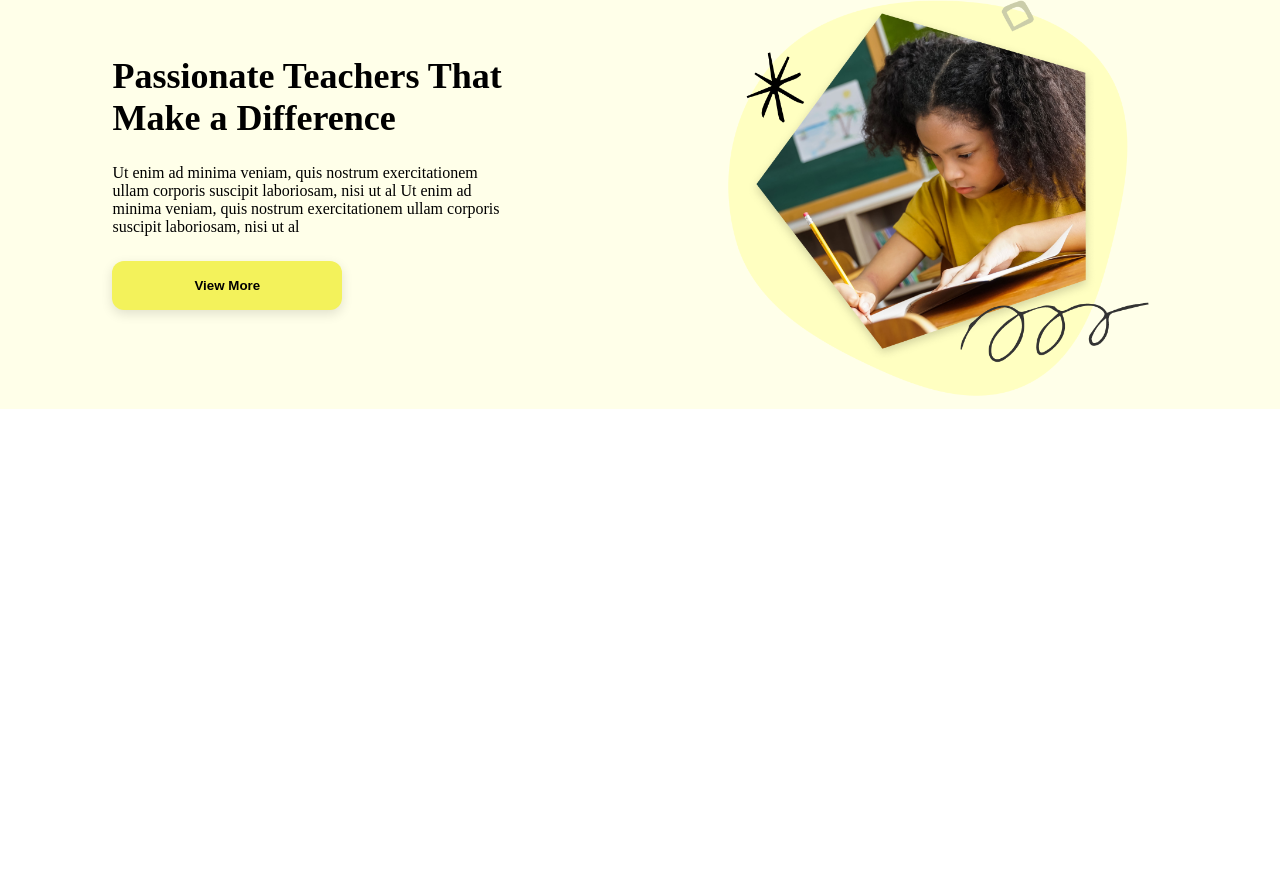
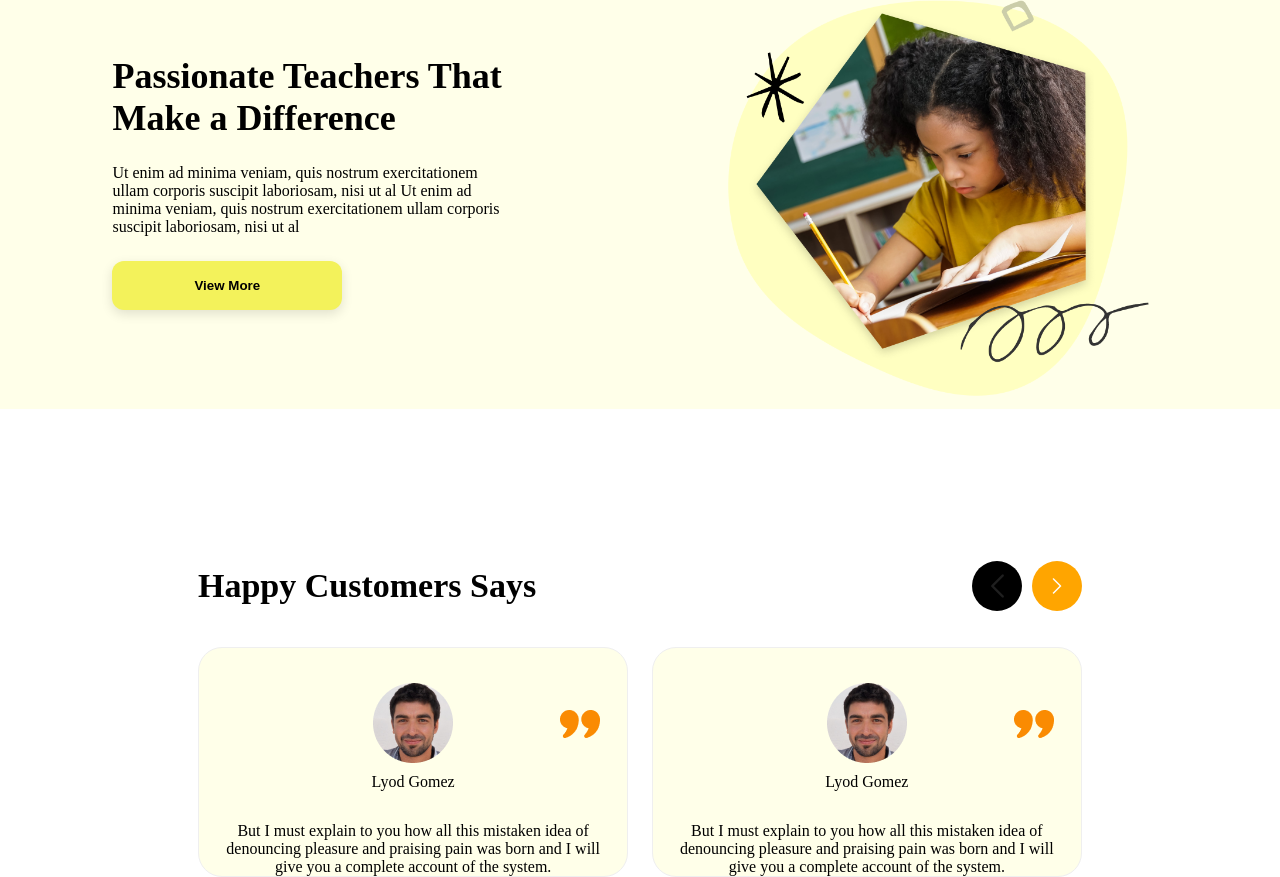
Before and after one commit to MDABDULLAH16/21Days-of-code-assignment-1, a plain HTML site: page about.html in a window 1280 px wide. Shown: the part 1870-2747 px from the top of the page. Before the commit the page ends 2279 px from the top, so only its background shows below. Drawn offline with Linux system fonts and the light colour scheme.

Commit message:
customer review done

```diff
--- a/about.css
+++ b/about.css
@@ -98,3 +98,75 @@ nav a {
   background: #f3f25b;
   box-shadow: 0px 4px 12px 0px rgba(0, 0, 0, 0.12);
 }
+/* customer review*/
+.arrow {
+  display: flex;
+}
+.left {
+  height: 50px;
+  width: 50px;
+  margin-right: 10px;
+  background-color: black;
+  display: flex;
+  align-items: center;
+  justify-content: center;
+  border-radius: 50%;
+}
+.right {
+  height: 50px;
+  width: 50px;
+  background-color: Orange;
+  display: flex;
+  align-items: center;
+  justify-content: center;
+  border-radius: 50%;
+}
+.comma {
+  height: 28px !important;
+  width: 40px !important;
+  position: absolute;
+  top: 0;
+  right: 0;
+  padding: 27px;
+}
+.customer-title {
+  display: flex;
+  align-items: center;
+  justify-content: space-around;
+  gap: 40px;
+  margin-top: 152px;
+  margin-bottom: 36px;
+}
+.customer-title h1 {
+  font-size: 34px;
+}
+.customer-info {
+  display: flex;
+  flex-direction: column;
+  justify-content: center;
+  align-items: center;
+  position: relative;
+  border-radius: 24px;
+  border: 1px solid var(--gray, #efefef);
+  background: #ffffe9;
+}
+.customer-info img {
+  height: 80px;
+  width: 80px;
+  margin-top: 35px;
+}
+.customer-info p {
+  text-align: center;
+  padding-left: 27px;
+  padding-right: 27px;
+}
+.customer-name {
+  margin-top: 10px;
+  margin-bottom: 31px;
+}
+
+.customer-info-container {
+  display: flex;
+  justify-content: center;
+  gap: 24px;
+}
--- a/about.html
+++ b/about.html
@@ -1,10 +1,10 @@
 <!DOCTYPE html>
 <html lang="en">
   <head>
-    <meta charset="UTF-8">
-    <meta name="viewport" content="width=device-width, initial-scale=1.0">
+    <meta charset="UTF-8" />
+    <meta name="viewport" content="width=device-width, initial-scale=1.0" />
     <title>Kindergarten School</title>
-    <link rel="stylesheet" href="./about.css">
+    <link rel="stylesheet" href="./about.css" />
   </head>
   <body>
     <header>
@@ -19,62 +19,118 @@
     <section class="about-banner-container">
       <div class="about-title">
         <h1>About Us</h1>
-                <p>From preschool to pre-tertiary, our students enjoy fun,<br>interactive and relevant lessons and are empowered to think <br>
-                beyond the confines of the classroom.</p>
+        <p>
+          From preschool to pre-tertiary, our students enjoy fun,<br />interactive
+          and relevant lessons and are empowered to think <br />
+          beyond the confines of the classroom.
+        </p>
         <button class="btn-see-more">See More</button>
       </div>
     </section>
     <!-- Featured for  Preparing Students -->
-    <section  class="school-featured">
+    <section class="school-featured">
       <h1 class="featured-title">Preparing Students to Achieve Success</h1>
       <div class="featured-main-container">
         <div class="featured-container">
           <div class="featured">
             <h1>
-                            Developing Confident and <br>
+              Developing Confident and <br />
               Successful Learners
             </h1>
-                        <p>Ut enim ad minima veniam, quis nostrum exercitationem <br> ullam corporis suscipit laboriosam, nisi ut al Ut enim
-                            ad <br> minima
-                            veniam, quis nostrum exercitationem ullam corporis <br>suscipit laboriosam, nisi ut al</p>
+            <p>
+              Ut enim ad minima veniam, quis nostrum exercitationem <br />
+              ullam corporis suscipit laboriosam, nisi ut al Ut enim ad <br />
+              minima veniam, quis nostrum exercitationem ullam corporis
+              <br />suscipit laboriosam, nisi ut al
+            </p>
             <button class="btn-view-more">View More</button>
           </div>
           <div>
-                        <img src="./images/image 1.png" alt="">
+            <img src="./images/image 1.png" alt="" />
           </div>
         </div>
         <div class="featured-container">
           <div>
-                        <img src="./images/image 2.png" alt="">
+            <img src="./images/image 2.png" alt="" />
           </div>
-                    <div class="featured ">
+          <div class="featured">
             <h1 class="text-right">
-                            Enjoy Learning with a Unique <br> Classroom Experience
+              Enjoy Learning with a Unique <br />
+              Classroom Experience
             </h1>
-                        <p class="text-right">Ut enim ad minima veniam, quis nostrum exercitationem <br> ullam corporis suscipit laboriosam, nisi ut al Ut enim
-                            ad <br> minima
-                            veniam, quis nostrum exercitationem ullam corporis <br>suscipit laboriosam, nisi ut al</p>
+            <p class="text-right">
+              Ut enim ad minima veniam, quis nostrum exercitationem <br />
+              ullam corporis suscipit laboriosam, nisi ut al Ut enim ad <br />
+              minima veniam, quis nostrum exercitationem ullam corporis
+              <br />suscipit laboriosam, nisi ut al
+            </p>
             <button class="btn-view-more btn-right-side">View More</button>
           </div>
         </div>
         <div class="featured-container">
           <div class="featured">
             <h1>
-                            Passionate Teachers That <br>
+              Passionate Teachers That <br />
               Make a Difference
             </h1>
-                        <p>Ut enim ad minima veniam, quis nostrum exercitationem <br> ullam corporis suscipit laboriosam, nisi ut al Ut enim
-                            ad <br> minima
-                            veniam, quis nostrum exercitationem ullam corporis <br>suscipit laboriosam, nisi ut al</p>
+            <p>
+              Ut enim ad minima veniam, quis nostrum exercitationem <br />
+              ullam corporis suscipit laboriosam, nisi ut al Ut enim ad <br />
+              minima veniam, quis nostrum exercitationem ullam corporis
+              <br />suscipit laboriosam, nisi ut al
+            </p>
             <button class="btn-view-more">View More</button>
           </div>
           <div>
-                        <img src="./images/image 3.png" alt="">
+            <img src="./images/image 3.png" alt="" />
           </div>
         </div>
       </div>
-
     </section>
 
+    <!--Customer Review-->
+    <section>
+      <div class="review-container">
+        <div class="customer-title">
+          <h1>Happy Customers Says</h1>
+          <div class="arrow">
+            <div class="left">
+              <img src="./images/arrow-left-dark.png" alt="" />
+            </div>
+            <div class="right">
+              <img src="./images/arrow-right-white.png" alt="" />
+            </div>
+          </div>
+        </div>
+        <div>
+          <div class="customer-info-container">
+            <div class="customer-info">
+              <img src="./images/face.png" alt="" />
+              <p class="customer-name">Lyod Gomez</p>
+              <p>
+                But I must explain to you how all this mistaken idea of <br />
+                denouncing pleasure and praising pain was born and I will <br />
+                give you a complete account of the system.
+              </p>
+              <div class="">
+                <img class="comma" src="./images/comma.png" alt="" />
+              </div>
+            </div>
+            <div class="customer-info">
+              <img src="./images/face.png" alt="" />
+              <p class="customer-name">Lyod Gomez</p>
+              <p>
+                But I must explain to you how all this mistaken idea of <br />
+                denouncing pleasure and praising pain was born and I will <br />
+                give you a complete account of the system.
+              </p>
+              <div class="">
+                <img class="comma" src="./images/comma.png" alt="" />
+              </div>
+            </div>
+          </div>
+        </div>
+      </div>
+    </section>
   </body>
 </html>
```
Lines whose indentation alone changed are shown as unchanged.
